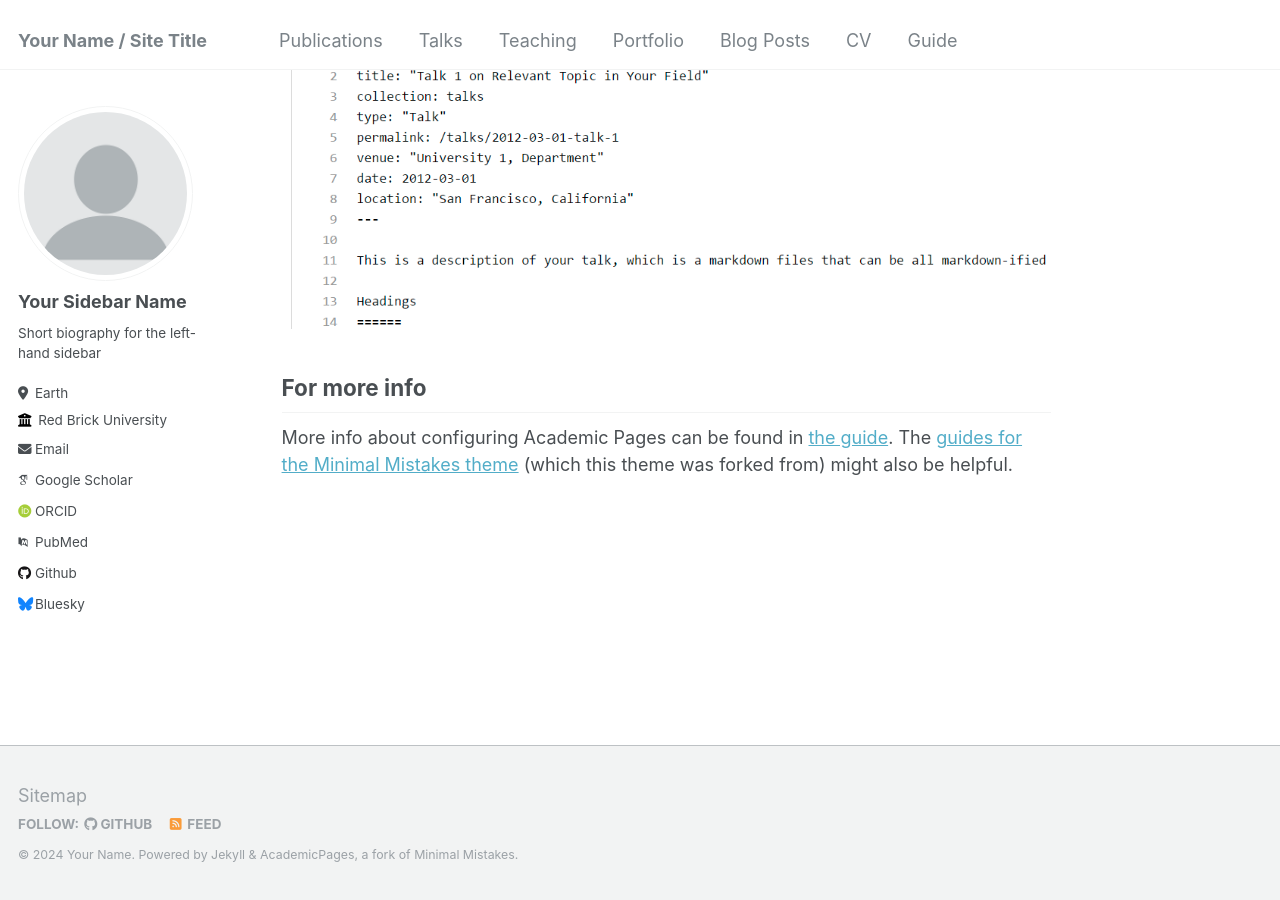
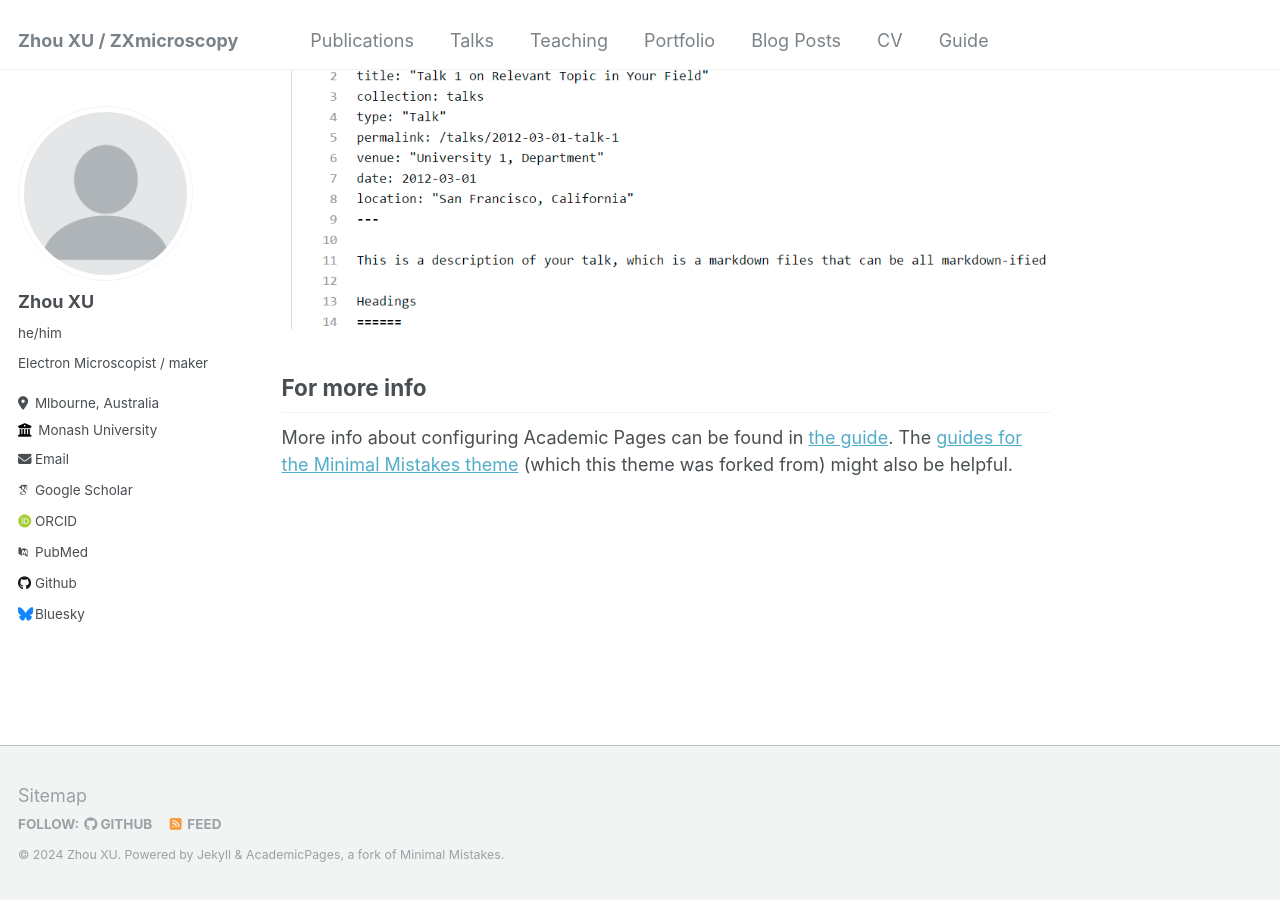
Before and after one commit to IMBalENce/ZXmicroscopy, a Jekyll site: the page built from _pages/about.md, in a window 1280 px wide and 900 px high, scrolled down 2660 px. Built offline with Jekyll 4.4.1, drawn with Linux system fonts in a browser that asks for light colours; some web fonts are replaced.

Commit message:
First commit and set the config file

```diff
--- a/_config.yml
+++ b/_config.yml
@@ -7,10 +7,10 @@
 # server process.
 
 # Basic Site Settings
-locale                   : "en-US"
-title                    : "Your Name / Site Title"
+locale                   : "en-AU"
+title                    : "Zhou XU / ZXmicroscopy"
 title_separator          : "-"
-name                     : &name "Your Name"
+name                     : &name "Zhou XU"
 description              : &description "personal description"
 url                      : https://academicpages.github.io # the base hostname & protocol for your site e.g. "https://mmistakes.github.io"
 baseurl                  : "" # the subpath of your site, e.g. "/blog"
@@ -22,19 +22,19 @@ repository               : "academicpages/academicpages.github.io"
 author:
   # Biographic information
   avatar           : "profile.png"
-  name             : "Your Sidebar Name"
-  pronouns         : # example: "she/her"
-  bio              : "Short biography for the left-hand sidebar"
-  location         : "Earth"
-  employer         : "Red Brick University"
+  name             : "Zhou XU"
+  pronouns         : "he/him"
+  bio              : "Electron Microscopist / maker"
+  location         : "Mlbourne, Australia"
+  employer         : "Monash University"
   uri              : # URL
-  email            : "none@example.org"
+  email            : "zhou.xu@monash.edu"
 
   # Academic websites
   arxiv            : # URL - Update with the correct link to your profile
-  googlescholar    : "https://scholar.google.com/citations?user=PS_CX0AAAAAJ"
+  googlescholar    : "https://scholar.google.com.au/citations?user=S0zGEcEAAAAJ&hl=en"
   impactstory      : # URL
-  orcid            : "http://orcid.org/yourorcidurl"
+  orcid            : "https://orcid.org/0000-0002-7599-1166"
   pubmed           : "https://www.ncbi.nlm.nih.gov/pubmed/?term=john+snow"
   researchgate     : # URL
 
```
